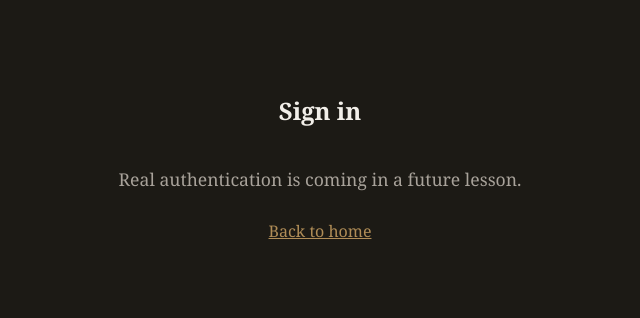
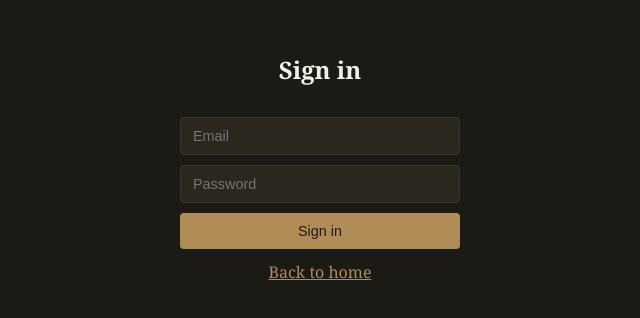
Before and after one commit to Vinyl-Venue/vinyl-venue-app, a React (Vite) app: page /signin in a window 1280 px wide. Shown: the part 242-560 px from the top of the page, without its empty margins (320-960 px from the left). Built offline with nearby package versions, Linux system fonts and the light colour scheme.

Commit message:
Add real Supabase authentication: sign up and sign in

```diff
--- a/src/App.css
+++ b/src/App.css
@@ -370,3 +370,36 @@ p {
 .auth-page a {
   color: var(--color-accent);
 }
+.auth-form {
+  display: flex;
+  flex-direction: column;
+  gap: 10px;
+  width: 280px;
+}
+
+.auth-form input {
+  background-color: var(--color-surface);
+  border: 1px solid var(--color-border);
+  color: var(--color-text);
+  padding: 10px 12px;
+  border-radius: 4px;
+  font-family: sans-serif;
+  font-size: 0.9rem;
+}
+
+.auth-form button {
+  background-color: var(--color-accent);
+  color: var(--color-bg);
+  border: none;
+  padding: 10px;
+  border-radius: 4px;
+  font-family: sans-serif;
+  font-size: 0.9rem;
+  cursor: pointer;
+}
+
+.auth-error {
+  color: #d97757;
+  font-size: 0.85rem;
+  margin: 0;
+}
--- a/src/SignInPage.jsx
+++ b/src/SignInPage.jsx
@@ -1,10 +1,57 @@
-import { Link } from 'react-router-dom'
+import { useState } from 'react'
+import { useNavigate, Link } from 'react-router-dom'
+import { supabase } from './supabaseClient'
 
 function SignInPage() {
+  const [email, setEmail] = useState('')
+  const [password, setPassword] = useState('')
+  const [errorMessage, setErrorMessage] = useState('')
+  const [isSubmitting, setIsSubmitting] = useState(false)
+  const navigate = useNavigate()
+
+  async function handleSubmit(event) {
+    event.preventDefault()
+    setErrorMessage('')
+    setIsSubmitting(true)
+
+    const { data, error } = await supabase.auth.signInWithPassword({
+      email: email,
+      password: password
+    })
+
+    setIsSubmitting(false)
+
+    if (error) {
+      setErrorMessage(error.message)
+      return
+    }
+
+    navigate('/dashboard')
+  }
+
   return (
     <div className="auth-page">
       <h2>Sign in</h2>
-      <p>Real authentication is coming in a future lesson.</p>
+      <form className="auth-form" onSubmit={handleSubmit}>
+        <input
+          type="email"
+          placeholder="Email"
+          value={email}
+          onChange={(event) => setEmail(event.target.value)}
+          required
+        />
+        <input
+          type="password"
+          placeholder="Password"
+          value={password}
+          onChange={(event) => setPassword(event.target.value)}
+          required
+        />
+        {errorMessage && <p className="auth-error">{errorMessage}</p>}
+        <button type="submit" disabled={isSubmitting}>
+          {isSubmitting ? 'Signing in...' : 'Sign in'}
+        </button>
+      </form>
       <Link to="/">Back to home</Link>
     </div>
   )
--- a/src/SignUpPage.jsx
+++ b/src/SignUpPage.jsx
@@ -1,10 +1,57 @@
-import { Link } from 'react-router-dom'
+import { useState } from 'react'
+import { useNavigate, Link } from 'react-router-dom'
+import { supabase } from './supabaseClient'
 
 function SignUpPage() {
+  const [email, setEmail] = useState('')
+  const [password, setPassword] = useState('')
+  const [errorMessage, setErrorMessage] = useState('')
+  const [isSubmitting, setIsSubmitting] = useState(false)
+  const navigate = useNavigate()
+
+  async function handleSubmit(event) {
+    event.preventDefault()
+    setErrorMessage('')
+    setIsSubmitting(true)
+
+    const { data, error } = await supabase.auth.signUp({
+      email: email,
+      password: password
+    })
+
+    setIsSubmitting(false)
+
+    if (error) {
+      setErrorMessage(error.message)
+      return
+    }
+
+    navigate('/dashboard')
+  }
+
   return (
     <div className="auth-page">
       <h2>Sign up</h2>
-      <p>Real authentication is coming in a future lesson.</p>
+      <form className="auth-form" onSubmit={handleSubmit}>
+        <input
+          type="email"
+          placeholder="Email"
+          value={email}
+          onChange={(event) => setEmail(event.target.value)}
+          required
+        />
+        <input
+          type="password"
+          placeholder="Password"
+          value={password}
+          onChange={(event) => setPassword(event.target.value)}
+          required
+        />
+        {errorMessage && <p className="auth-error">{errorMessage}</p>}
+        <button type="submit" disabled={isSubmitting}>
+          {isSubmitting ? 'Creating account...' : 'Sign up'}
+        </button>
+      </form>
       <Link to="/">Back to home</Link>
     </div>
   )
```
